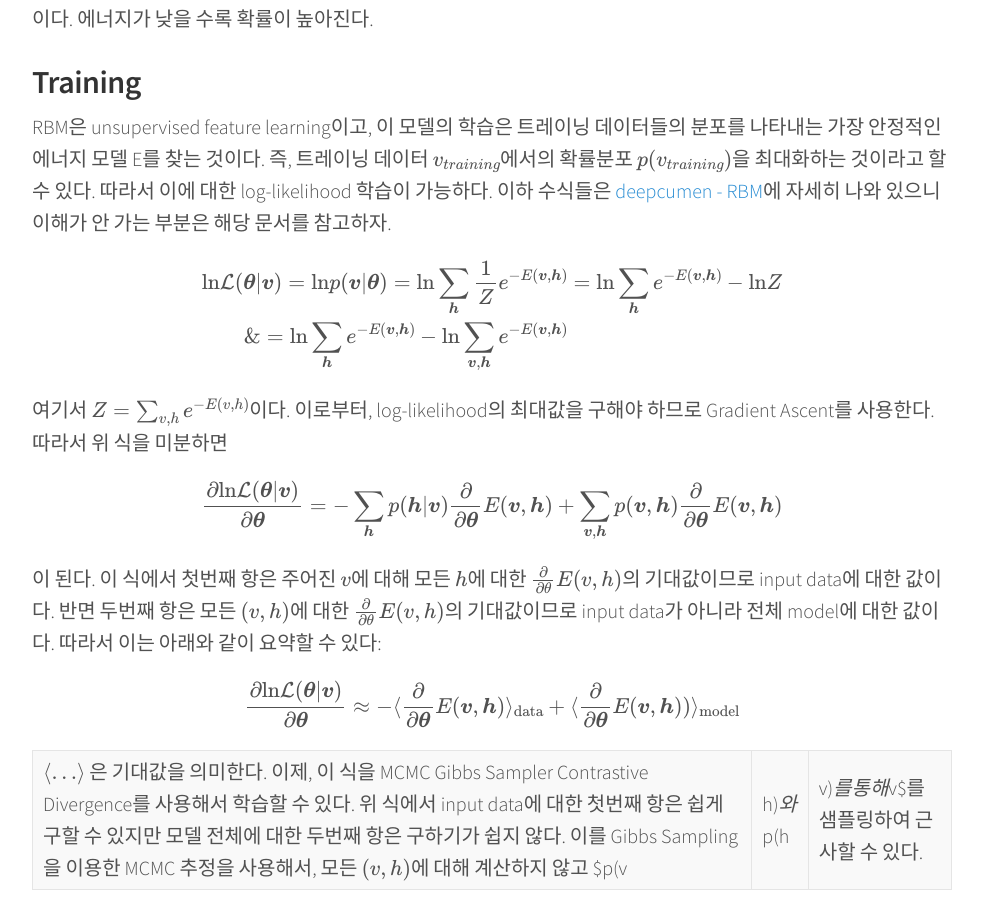
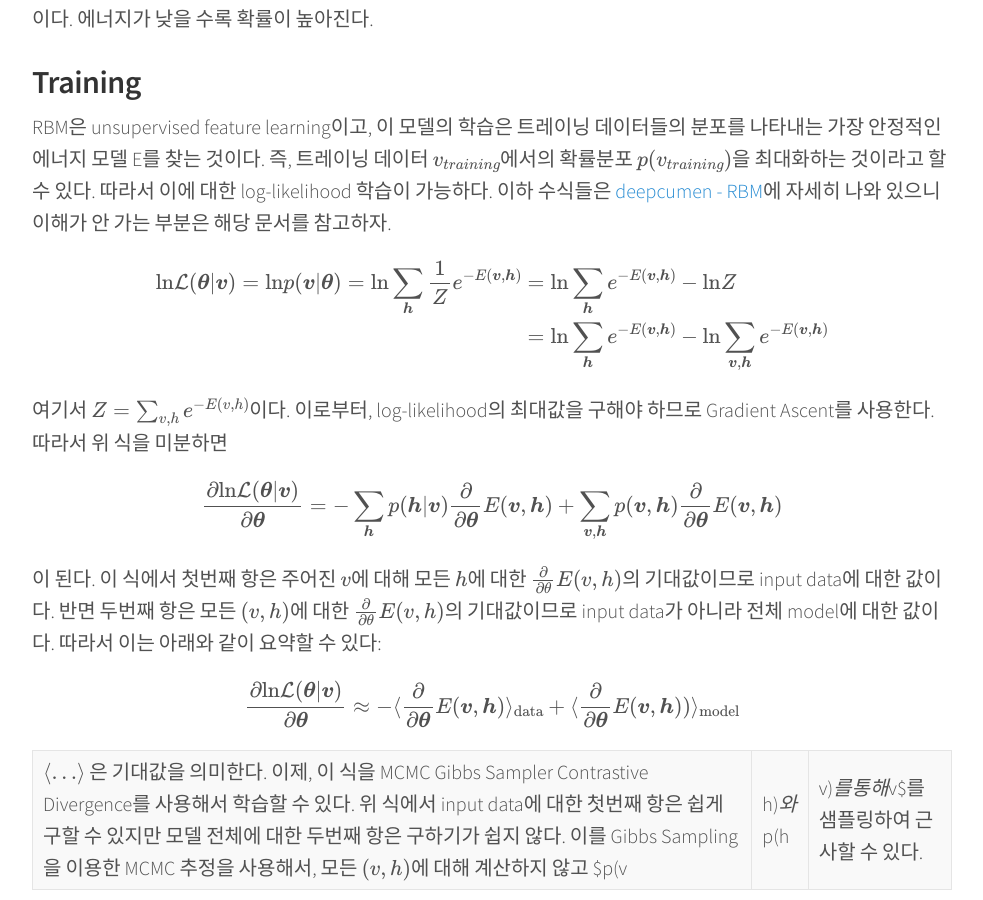
Before and after one commit to khanrc/khanrc.github.io, a Jekyll site: the page built from _posts/2015-07-14-Restricted-Boltzmann-Machine.md, in a window 1280 px wide and 900 px high, scrolled down 2523 px. Shown: the whole window, without its empty margins (148-1131 px from the left). Built offline with Jekyll 4.4.1, drawn with Linux system fonts in a browser that asks for light colours; Markdown is read by kramdown in place of the engine named in the settings; formulas are drawn with MathJax 3; some of the changed lines change nothing that is shown.

Commit message:
update mathjax

```diff
--- a/_posts/2015-07-14-Restricted-Boltzmann-Machine.md
+++ b/_posts/2015-07-14-Restricted-Boltzmann-Machine.md
@@ -62,7 +62,7 @@ a와 b는 각각 visible units과 hidden units의 bias이고, v와 h는 상태
 
 RBM은 unsupervised feature learning이고, 이 모델의 학습은 트레이닝 데이터들의 분포를 나타내는 가장 안정적인 에너지 모델 E를 찾는 것이다. 즉, 트레이닝 데이터 $v_{training}$에서의 확률분포 $p(v_{training})$을 최대화하는 것이라고 할 수 있다. 따라서 이에 대한 log-likelihood 학습이 가능하다. 이하 수식들은 [deepcumen - RBM](http://deepcumen.com/tag/rbm/)에 자세히 나와 있으니 이해가 안 가는 부분은 해당 문서를 참고하자.
 
-<div>$$\begin{equation} \begin{split} \text{ln}\mathcal{L}(\boldsymbol{\theta}|\boldsymbol{v}) = \text{ln}p(\boldsymbol{v}|\boldsymbol{\theta}) = \text{ln} \sum_{\boldsymbol{h}} \frac{1}{Z} e^{-E(\boldsymbol{v},\boldsymbol{h})} &amp;= \text{ln} \sum_{\boldsymbol{h}} e^{-E(\boldsymbol{v},\boldsymbol{h})} - \text{ln}Z \\\&amp; = \text{ln} \sum_{\boldsymbol{h}} e^{-E(\boldsymbol{v},\boldsymbol{h})} - \text{ln}\sum_{\boldsymbol{v}, \boldsymbol{h}} e^{-E(\boldsymbol{v},\boldsymbol{h})} \end{split} \end{equation}$$</div>
+<div>$$\begin{equation} \begin{split} \text{ln}\mathcal{L}(\boldsymbol{\theta}|\boldsymbol{v}) = \text{ln}p(\boldsymbol{v}|\boldsymbol{\theta}) = \text{ln} \sum_{\boldsymbol{h}} \frac{1}{Z} e^{-E(\boldsymbol{v},\boldsymbol{h})} &= \text{ln} \sum_{\boldsymbol{h}} e^{-E(\boldsymbol{v},\boldsymbol{h})} - \text{ln}Z \\\ &= \text{ln} \sum_{\boldsymbol{h}} e^{-E(\boldsymbol{v},\boldsymbol{h})} - \text{ln}\sum_{\boldsymbol{v}, \boldsymbol{h}} e^{-E(\boldsymbol{v},\boldsymbol{h})} \end{split} \end{equation}$$</div>
 
 여기서 $Z = \sum_{v , h} e^{-E({v}, {h})} $이다. 이로부터, log-likelihood의 최대값을 구해야 하므로 Gradient Ascent를 사용한다. 따라서 위 식을 미분하면
 
```
